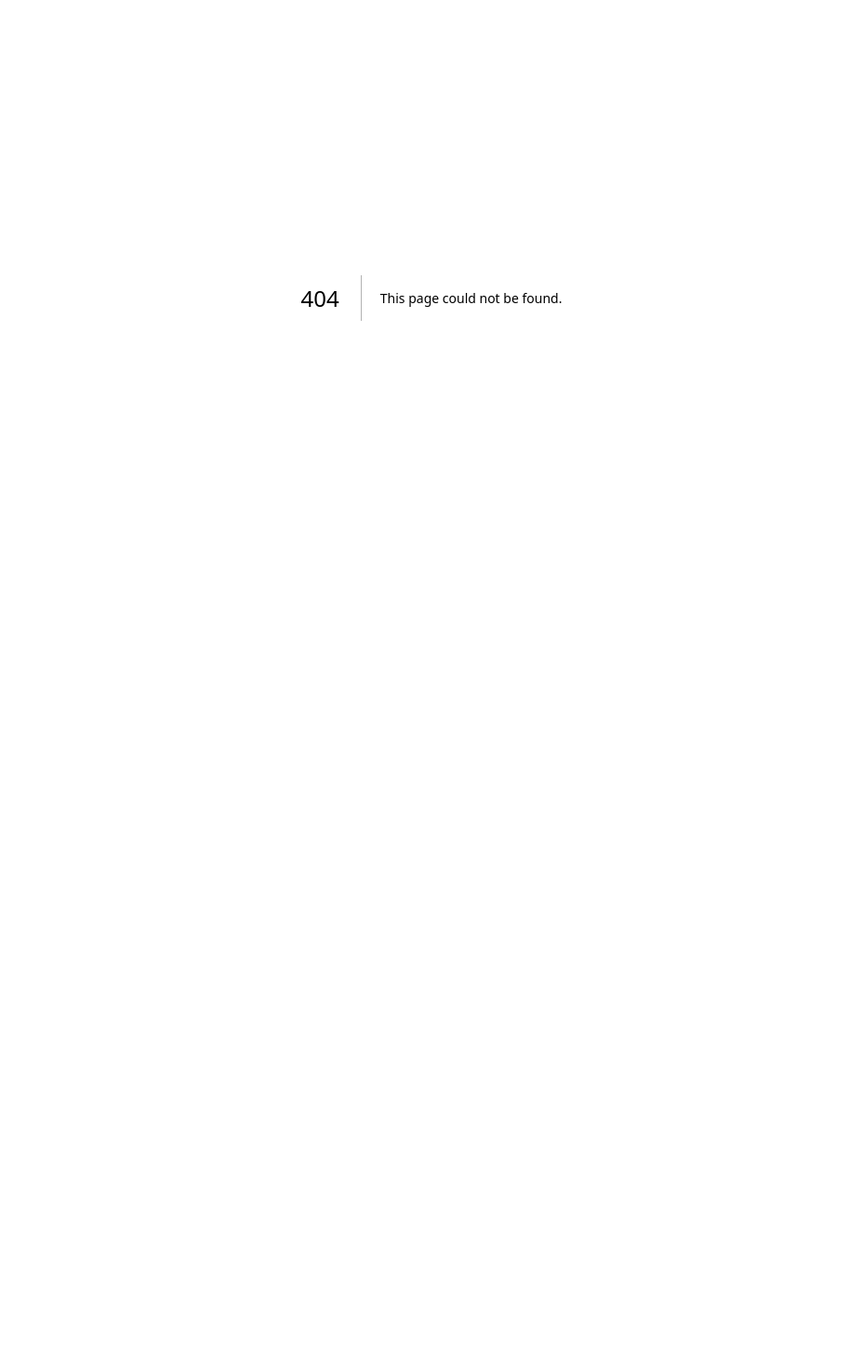
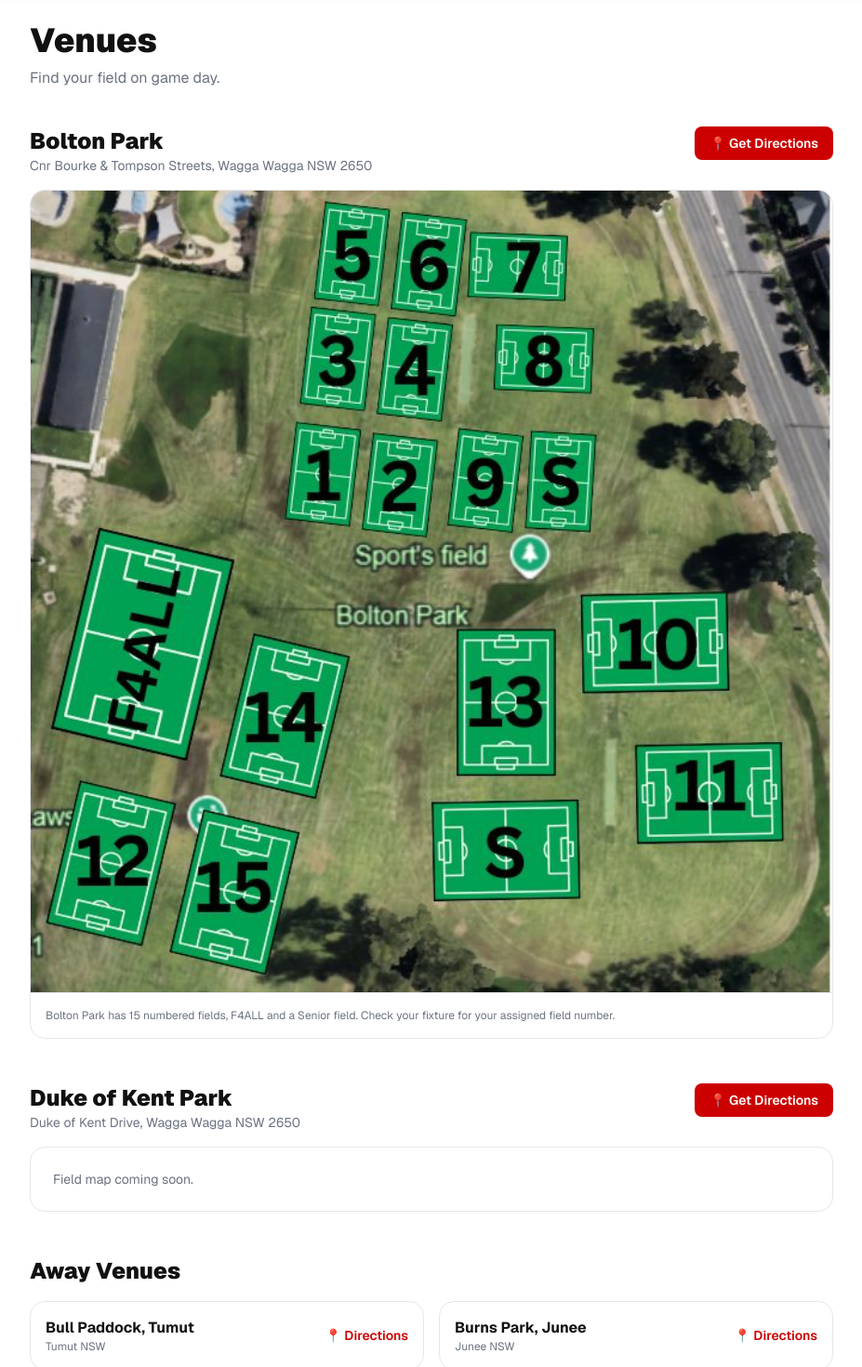
Before and after one commit to emutel/wagga-futsal, a Next.js app: page /venues in a window 1280 px wide. Before the commit this address had no page. Shown: the part 80-1550 px from the top of the page at 93% size, without its empty margins (176-1103 px from the left). Before the commit the page ends 800 px from the top, so only its background shows below. Built offline with nearby package versions, Linux system fonts and the light colour scheme.

Commit message:
Add venues page with Bolton Park field map, all 15 fields + F4ALL in seed

```diff
--- a/app/(public)/layout.tsx
+++ b/app/(public)/layout.tsx
@@ -7,6 +7,7 @@ const NAV_LINKS = [
   { href: "/competition", label: "Competitions" },
   { href: "/sessions", label: "Book a Session" },
   { href: "/rules", label: "Rules" },
+  { href: "/venues", label: "Venues" },
   { href: "/gallery", label: "Gallery" },
   { href: "/sponsors", label: "Sponsors" },
 ];
--- /dev/null
+++ b/app/(public)/venues/page.tsx
@@ -0,0 +1,87 @@
+import Image from "next/image";
+
+export default function VenuesPage() {
+  return (
+    <div className="max-w-4xl mx-auto px-4 py-10">
+      <h1 className="text-4xl font-black text-navy mb-2">Venues</h1>
+      <p className="text-muted mb-10">Find your field on game day.</p>
+
+      {/* Bolton Park */}
+      <div className="mb-12">
+        <div className="flex items-start justify-between flex-wrap gap-4 mb-4">
+          <div>
+            <h2 className="text-2xl font-black text-navy">Bolton Park</h2>
+            <p className="text-muted text-sm">Cnr Bourke & Tompson Streets, Wagga Wagga NSW 2650</p>
+          </div>
+          <a
+            href="https://maps.google.com/?q=Bolton+Park+Wagga+Wagga+NSW"
+            target="_blank"
+            rel="noopener noreferrer"
+            className="bg-brand hover:bg-brand-dark text-white text-sm font-semibold px-4 py-2 rounded-lg transition-colors"
+          >
+            📍 Get Directions
+          </a>
+        </div>
+        <div className="bg-white border border-border rounded-2xl overflow-hidden">
+          <Image
+            src="/bolton-park-map.jpg"
+            alt="Bolton Park field map showing fields 1-15, F4ALL and Senior field"
+            width={1200}
+            height={900}
+            className="w-full object-contain"
+          />
+          <div className="p-4 border-t border-border">
+            <p className="text-xs text-muted">Bolton Park has 15 numbered fields, F4ALL and a Senior field. Check your fixture for your assigned field number.</p>
+          </div>
+        </div>
+      </div>
+
+      {/* Duke of Kent */}
+      <div className="mb-12">
+        <div className="flex items-start justify-between flex-wrap gap-4 mb-4">
+          <div>
+            <h2 className="text-2xl font-black text-navy">Duke of Kent Park</h2>
+            <p className="text-muted text-sm">Duke of Kent Drive, Wagga Wagga NSW 2650</p>
+          </div>
+          <a
+            href="https://maps.google.com/?q=Duke+of+Kent+Park+Wagga+Wagga+NSW"
+            target="_blank"
+            rel="noopener noreferrer"
+            className="bg-brand hover:bg-brand-dark text-white text-sm font-semibold px-4 py-2 rounded-lg transition-colors"
+          >
+            📍 Get Directions
+          </a>
+        </div>
+        <div className="bg-white border border-border rounded-2xl p-6">
+          <p className="text-muted text-sm">Field map coming soon.</p>
+        </div>
+      </div>
+
+      {/* Away venues */}
+      <div>
+        <h2 className="text-2xl font-black text-navy mb-4">Away Venues</h2>
+        <div className="grid grid-cols-1 sm:grid-cols-2 gap-4">
+          {[
+            { name: "Bull Paddock, Tumut", address: "Tumut NSW", q: "Bull+Paddock+Tumut+NSW" },
+            { name: "Burns Park, Junee", address: "Junee NSW", q: "Burns+Park+Junee+NSW" },
+          ].map((v) => (
+            <div key={v.name} className="bg-white border border-border rounded-2xl p-4 flex items-center justify-between gap-4">
+              <div>
+                <p className="font-bold text-navy">{v.name}</p>
+                <p className="text-muted text-xs">{v.address}</p>
+              </div>
+              <a
+                href={`https://maps.google.com/?q=${v.q}`}
+                target="_blank"
+                rel="noopener noreferrer"
+                className="text-brand text-sm font-semibold hover:underline shrink-0"
+              >
+                📍 Directions
+              </a>
+            </div>
+          ))}
+        </div>
+      </div>
+    </div>
+  );
+}
```
Also changed, not shown: public/bolton-park-map.jpg (added).
